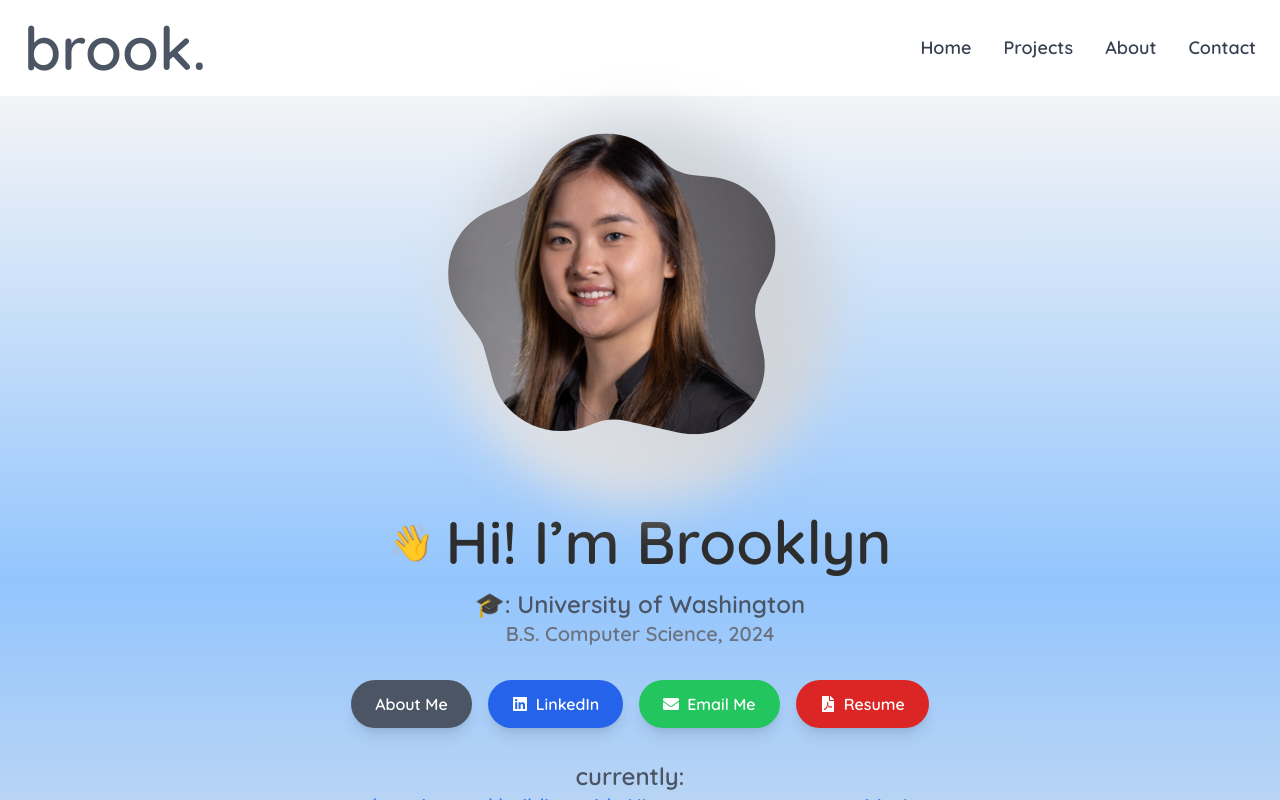
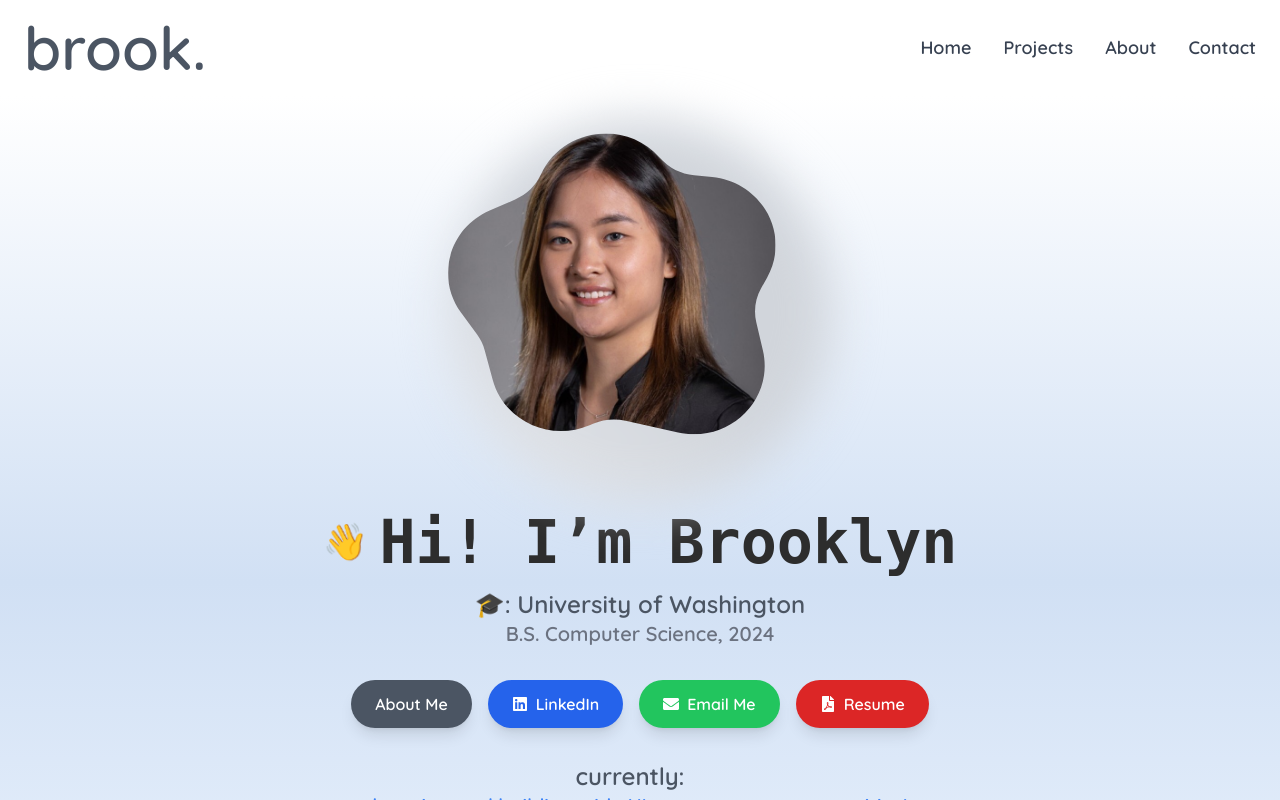
Before and after one commit to brookzhu02/brook-website, a React (Vite) app: page / in a window 1280 px wide. Both pictures are taken after a click on the button "Enter →". Shown: the top 800 px of the page. Built offline with nearby package versions, Linux system fonts and the light colour scheme; a web font is replaced by a local one.

Commit message:
change color of homepage and about

```diff
--- a/src/components/About.jsx
+++ b/src/components/About.jsx
@@ -46,7 +46,7 @@ const About = () => {
   };
 
   return (
-    <div className="bg-gradient-to-b from-gray-100 via-gray-200 to-gray-300 py-20 px-4 md:px-8 lg:px-16" id="about">
+    <div className="bg-gradient-to-b from-blue-50 via-beigeLine to-gray-200 py-20 px-4 md:px-8 lg:px-16" id="about">
       <div className="max-w-5xl mx-auto text-gray-800 dark:text-gray-200">
         <motion.h2
           initial={{ opacity: 0 }}
@@ -66,7 +66,7 @@ const About = () => {
           >
             <path
               d="M50 350 C150 150, 300 50, 500 200 C700 350, 850 150, 950 350"
-              stroke="#cccccc"
+              stroke="#5B5D5B"
               strokeWidth="3"
               fill="transparent"
             />
@@ -93,7 +93,7 @@ const About = () => {
                     y={y - 20}
                     textAnchor="middle"
                     fontSize="27"
-                    fill="#448EE4"
+                    fill="#274C77"
                     fontWeight="bold"
                     className="hover:font-extrabold"
                   >
--- a/src/components/Hero.jsx
+++ b/src/components/Hero.jsx
@@ -35,7 +35,7 @@ const Hero = ({ scrollToAbout }) => {
       initial={{ opacity: 0 }}
       animate={{ opacity: 1 }}
       transition={{ duration: 1, ease: "easeOut" }}
-      className="flex flex-col items-center text-gray-800 dark:text-gray-200 p-6 bg-gradient-to-b from-gray-100 via-blue-300 to-gray-200 min-h-screen"
+      className="flex flex-col items-center text-gray-800 dark:text-gray-200 p-6 bg-gradient-to-b from-white via-customBlue to-blue-50 min-h-screen"
     >
       <motion.div
         initial={{ scale: 0.8, opacity: 0 }}
@@ -68,7 +68,7 @@ const Hero = ({ scrollToAbout }) => {
         initial={{ opacity: 0, y: 30 }}
         animate={{ opacity: 1, y: 0 }}
         transition={{ duration: 0.8, ease: "easeOut" }}
-        className="text-4xl md:text-6xl font-extrabold mb-2 flex items-center"
+        className="text-4xl md:text-6xl font-['monospace'] font-extrabold mb-2 flex items-center"
       >
         <motion.span
           className="mr-3 text-4xl"
--- a/tailwind.config.js
+++ b/tailwind.config.js
@@ -15,6 +15,8 @@ export default {
         'neutral-300': '#D6D6D6',
         'gray-800': '#2D2D2D',
         'beige-300': '#ECE2D0',
+        'customBlue': '#D1E0F4',
+        'beigeLine': '#FFF8DC'
       },
     },
   },
```
